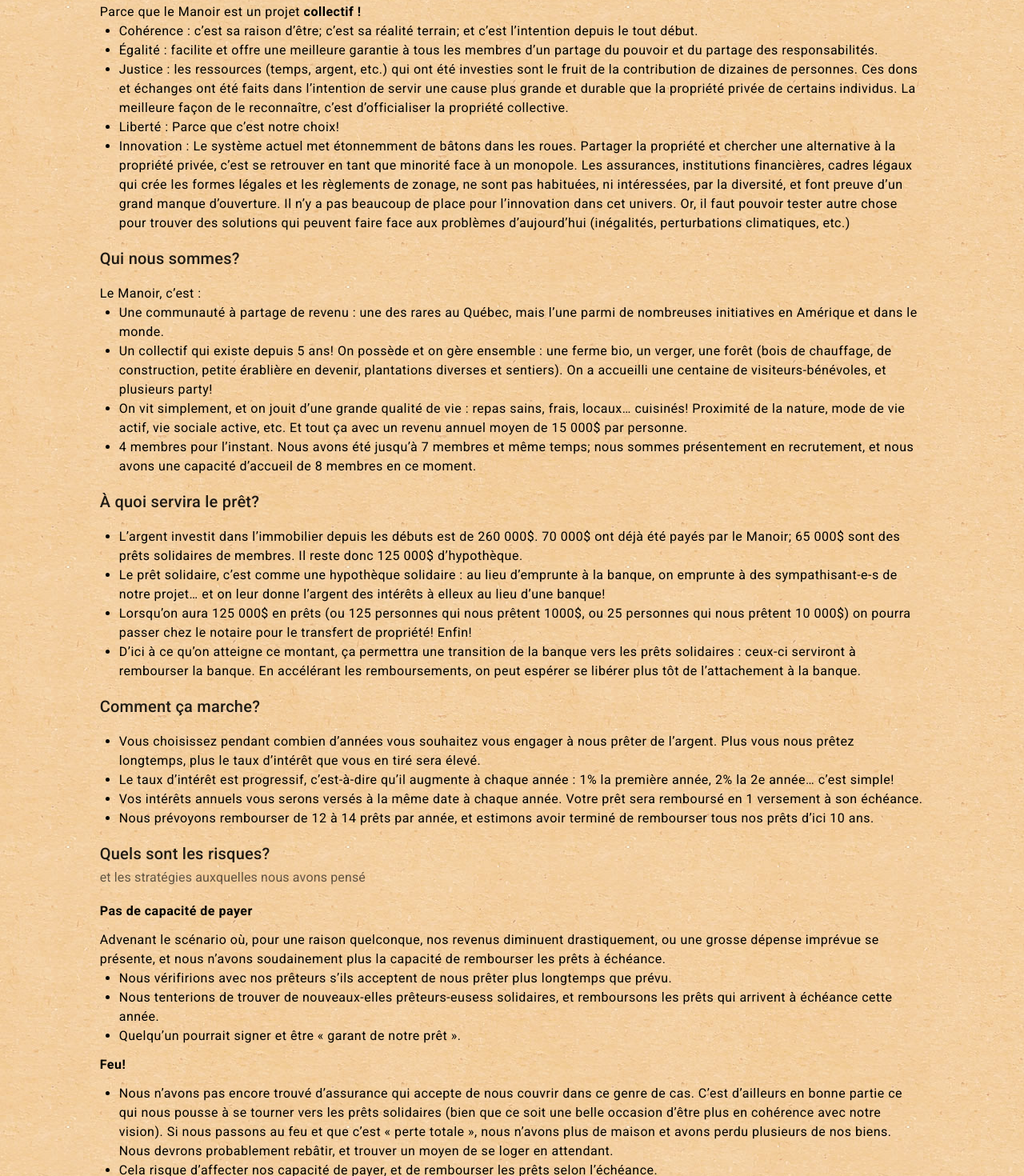
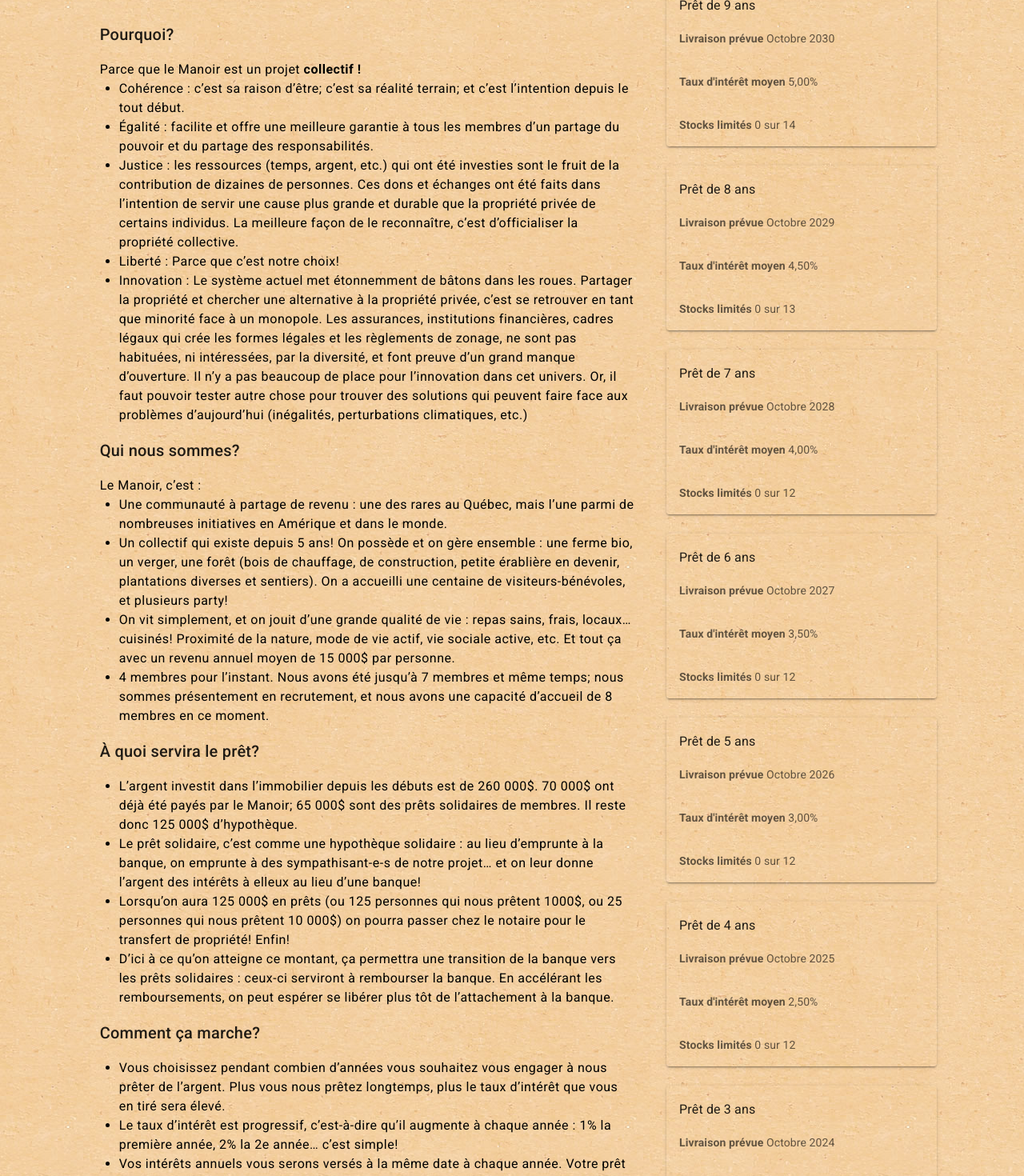
Before and after one commit to VincentBlouin/manoir-client, a Vue app: page /pret-solidaire in a window 1280 px wide. Shown: the part 1160-2630 px from the top of the page at 80% size. Built offline with nearby package versions, Linux system fonts and the light colour scheme.

Commit message:
forfaits

```diff
--- a/package.json
+++ b/package.json
@@ -1,6 +1,6 @@
 {
   "name": "manoir.community",
-  "version": "3.0.0",
+  "version": "4.0.0",
   "private": true,
   "scripts": {
     "serve": "vue-cli-service serve",
--- a/src/views/PretSolidaire.vue
+++ b/src/views/PretSolidaire.vue
@@ -57,7 +57,7 @@
       </v-col>
     </v-row>
     <v-row class="h-center">
-      <v-col cols="12" class="text-left body-1">
+      <v-col cols="12" lg="8" class="text-left body-1">
         <v-card color="transparent" flat>
           <v-card-title>
             Le projet
@@ -293,6 +293,35 @@
           </v-card-text>
         </v-card>
       </v-col>
+      <v-col cols="12" lg="4" class="text-left body-1">
+        <v-row v-for="forfait in forfaits" :key="forfait.duration">
+          <v-col cols="12">
+            <v-card color="transparent">
+              <v-card-title class="subtitle-1">
+                Prêt de {{ forfait.duration }} ans
+              </v-card-title>
+              <v-card-text>
+                <strong>
+                  Livraison prévue
+                </strong>
+                {{ forfait.delivery }}
+              </v-card-text>
+              <v-card-text>
+                <strong>
+                  Taux d'intérêt moyen
+                </strong>
+                {{ forfait.interest }}
+              </v-card-text>
+              <v-card-text>
+                <strong>
+                  Stocks limités
+                </strong>
+                {{ forfait.stock }} sur {{ forfait.totalStock }}
+              </v-card-text>
+            </v-card>
+          </v-col>
+        </v-row>
+      </v-col>
     </v-row>
     <v-row class="mt-12">
       <v-col cols="12">
@@ -340,7 +369,82 @@ export default {
       nbLender: 2,
       daysLeft: 0,
       tabs: null,
-      action: false
+      action: false,
+      forfaits: [{
+        duration: 10,
+        delivery: "Octobre 2031",
+        interest: "5,50%",
+        stock: 0,
+        totalStock: 10
+      },
+        {
+          duration: 9,
+          delivery: "Octobre 2030",
+          interest: "5,00%",
+          stock: 0,
+          totalStock: 14
+        },
+        {
+          duration: 8,
+          delivery: "Octobre 2029",
+          interest: "4,50%",
+          stock: 0,
+          totalStock: 13
+        },
+        {
+          duration: 7,
+          delivery: "Octobre 2028",
+          interest: "4,00%",
+          stock: 0,
+          totalStock: 12
+        },
+        {
+          duration: 6,
+          delivery: "Octobre 2027",
+          interest: "3,50%",
+          stock: 0,
+          totalStock: 12
+        },
+        {
+          duration: 5,
+          delivery: "Octobre 2026",
+          interest: "3,00%",
+          stock: 0,
+          totalStock: 12
+        },
+        {
+          duration: 4,
+          delivery: "Octobre 2025",
+          interest: "2,50%",
+          stock: 0,
+          totalStock: 12,
+          condition: 60
+        },
+        {
+          duration: 3,
+          delivery: "Octobre 2024",
+          interest: "2,00%",
+          stock: 0,
+          totalStock: 13,
+          condition: 70
+        },
+        {
+          duration: 2,
+          delivery: "Octobre 2023",
+          interest: "1,50%",
+          stock: 0,
+          totalStock: 13,
+          condition: 80
+        },
+        {
+          duration: 1,
+          delivery: "Octobre 2022",
+          interest: "1,00%",
+          stock: 0,
+          totalStock: 14,
+          condition: 90
+        },
+      ]
     }
   },
   mounted: function () {
```
